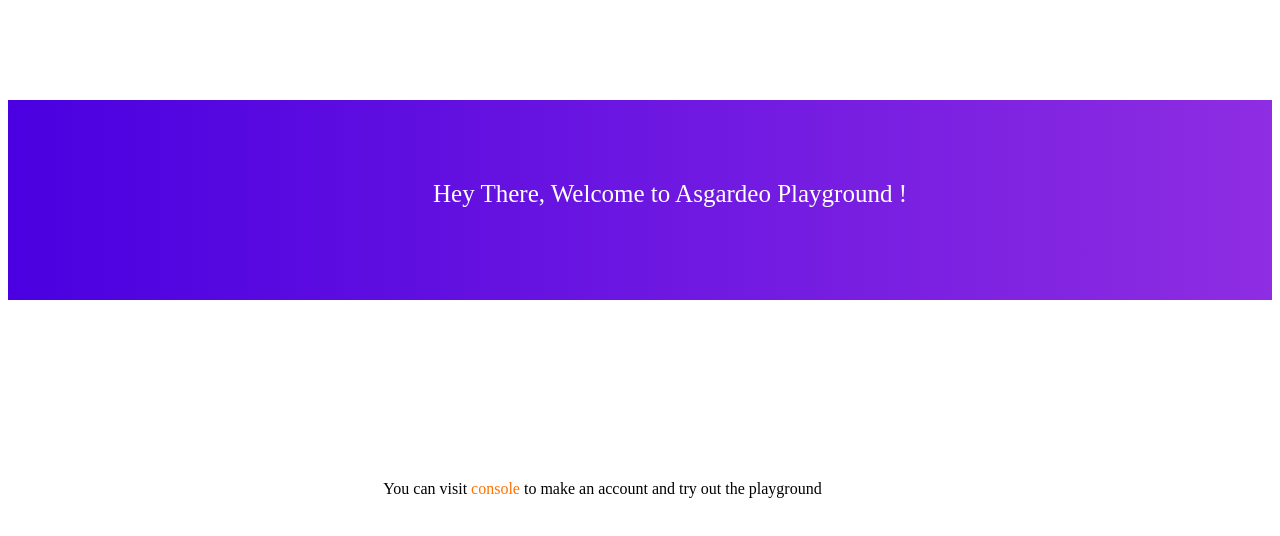
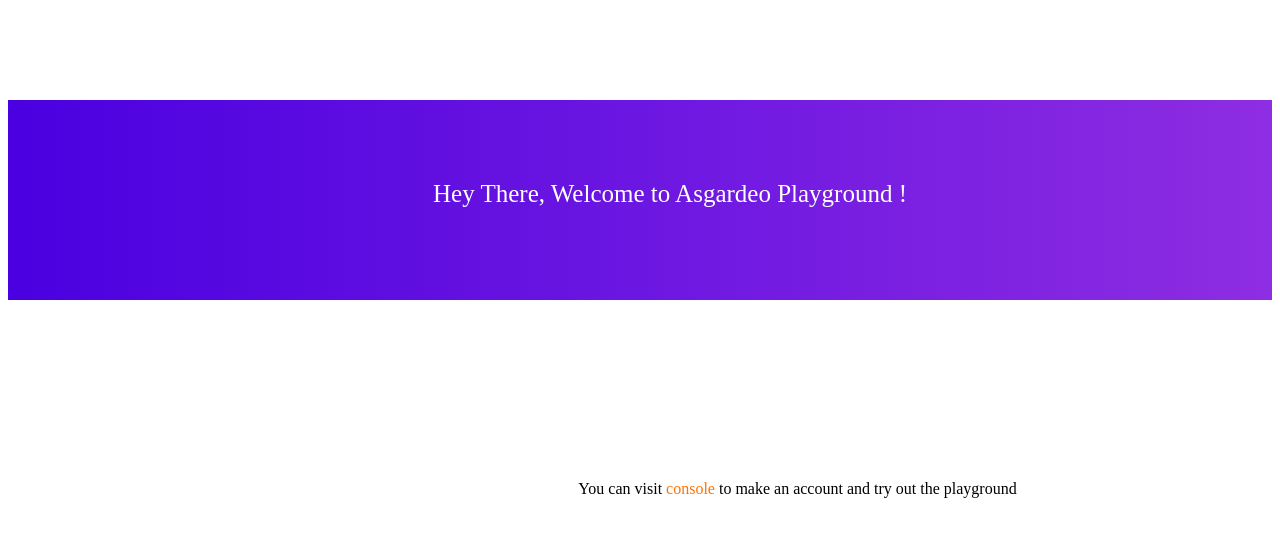
Before and after one commit to induwaram/testingg, a React (Create React App) app: page / in a window 1280 px wide. Shown: the top 536 px of the page. Built offline with nearby package versions, Linux system fonts and the light colour scheme.

Commit message:
Update welcomePage.css

```diff
--- a/src/assets/styles/welcomePage.css
+++ b/src/assets/styles/welcomePage.css
@@ -17,7 +17,7 @@
 }
 .bodyText{
     margin-top: 180px;
-    margin-left: 305px;
+    margin-left: 500px;
     text-align: center;
     width: 579px;
 }
```
